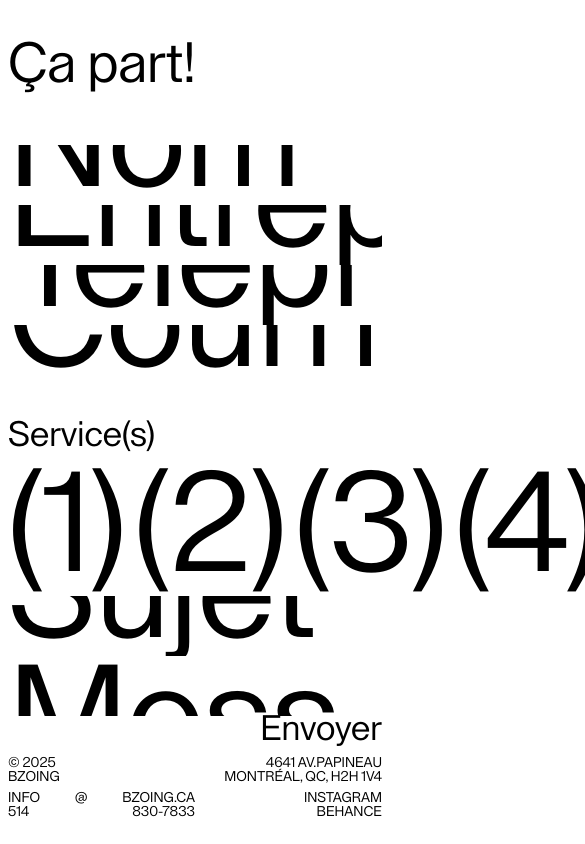
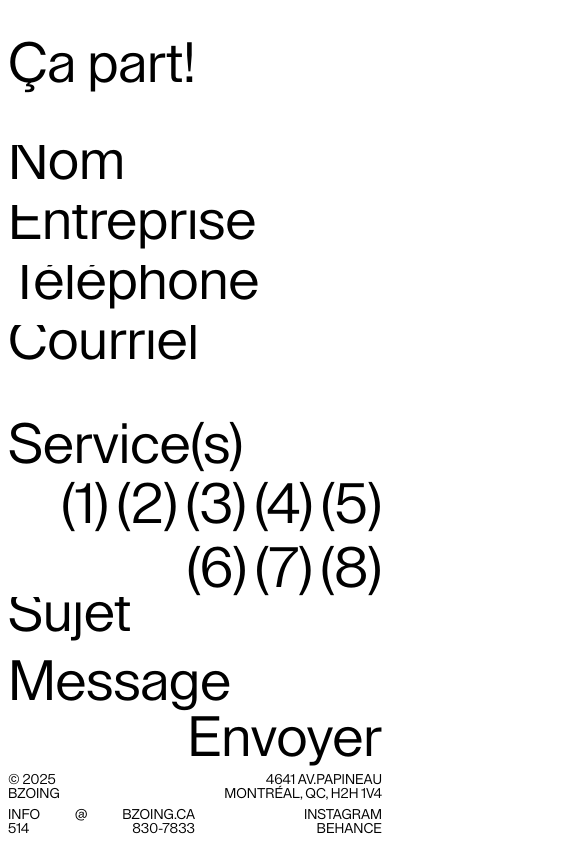
Before and after one commit to frvncois/bzoing-front, a Vue app: page /info in a window 390 px wide. Shown: the part 790-1634 px from the top of the page, 585 px wide, since content can reach past the window. Built offline with nearby package versions, Linux system fonts and the light colour scheme; no server answers.

Commit message:
Quick fixes

```diff
--- a/src/components/info/InfoForm.vue
+++ b/src/components/info/InfoForm.vue
@@ -124,11 +124,9 @@ textarea::placeholder {
 
 ul ul {
     display: flex;
-    flex-wrap: wrap;
     gap: 0.5rem;
-    margin-top: 0.25rem;
-    position: absolute;
-    right: var(--space-small);
+    flex: 1;
+    justify-content: flex-end;
 }
 
 ul ul li {
@@ -154,14 +152,14 @@ ul ul li.active {
     }
     ul ul {
       display: flex;
-      flex-wrap: nowrap;
       gap: 0.5rem;
       margin-top: 0.25rem;
       position: relative;
       right: unset;
-  }
-  label, input, button, textarea, span {
-    font-size: var(--font-normal);
+      flex-wrap: wrap;
+      > li {
+        flex: 0;
+      }
   }
 }
 
```
